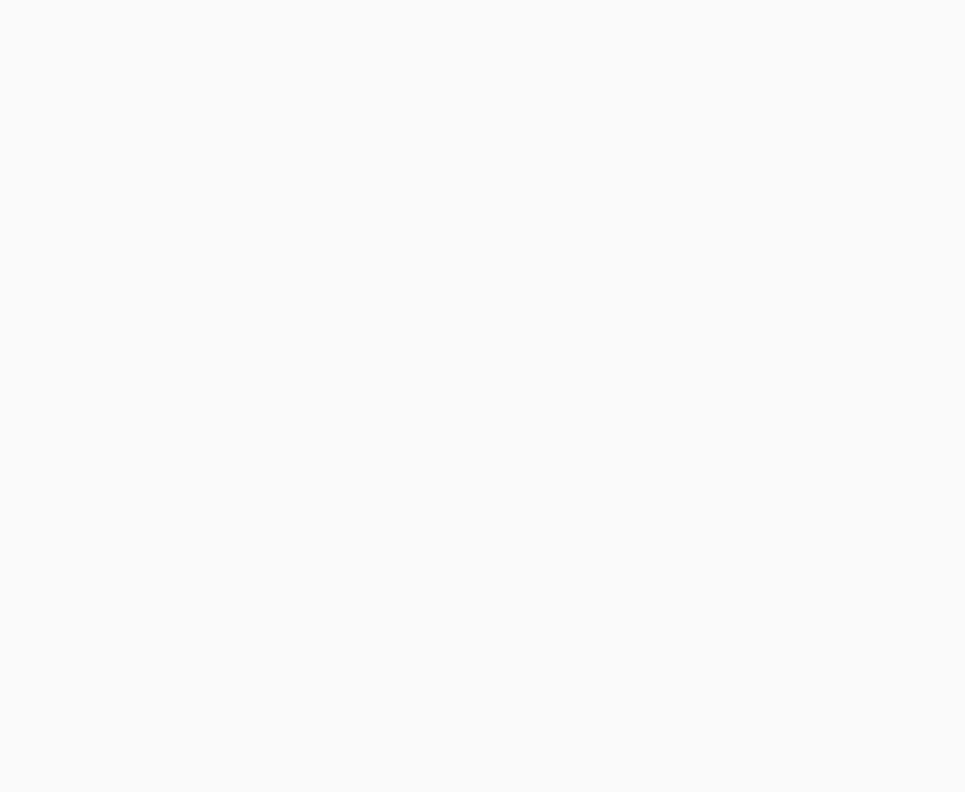
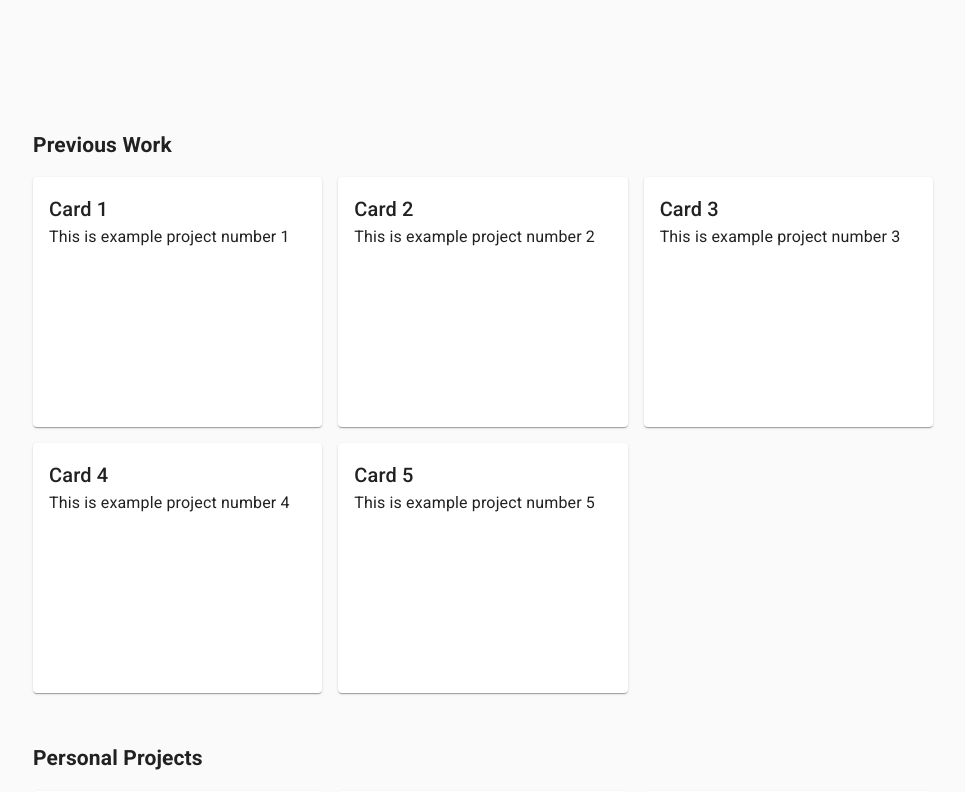
Before and after one commit to JGeiser9/jakegeiser.com, a React (Create React App) app: page / in a window 1280 px wide. Shown: the part 720-1512 px from the top of the page, without its empty margins (157-1122 px from the left). Before the commit the page ends 800 px from the top, so only its background shows below. Built offline with nearby package versions, Linux system fonts and the light colour scheme.

Commit message:
implement new sections Work.js and Projects.js

```diff
--- a/src/components/App.js
+++ b/src/components/App.js
@@ -4,6 +4,8 @@
 // Components
 import Navbar from "components/navigation/Navbar";
 import Hero from "components/sections/Hero";
+import Work from "components/sections/Work";
+import Projects from "components/sections/Projects";
 
 function App() {
   return (
@@ -11,6 +13,8 @@
       <CssBaseline />
       <Navbar />
       <Hero />
+      <Work />
+      <Projects />
     </React.Fragment>
   );
 }
```
